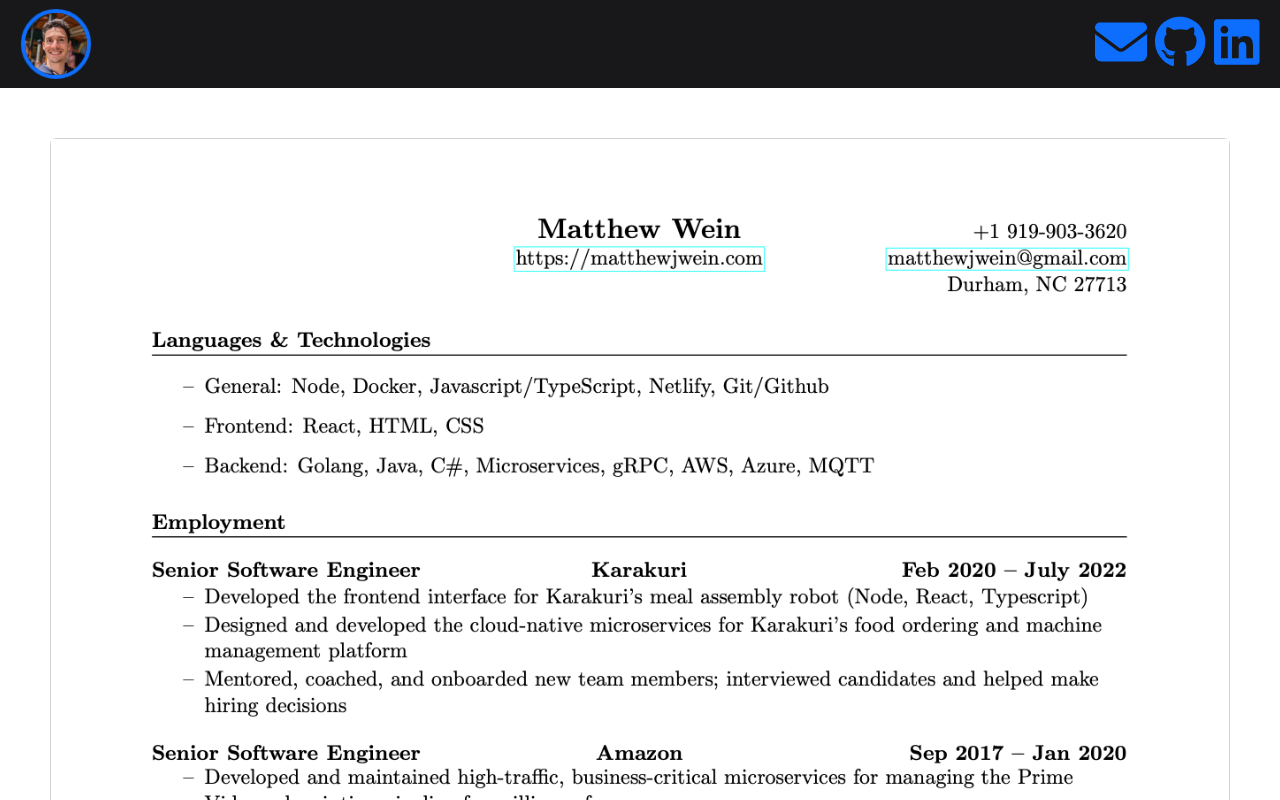
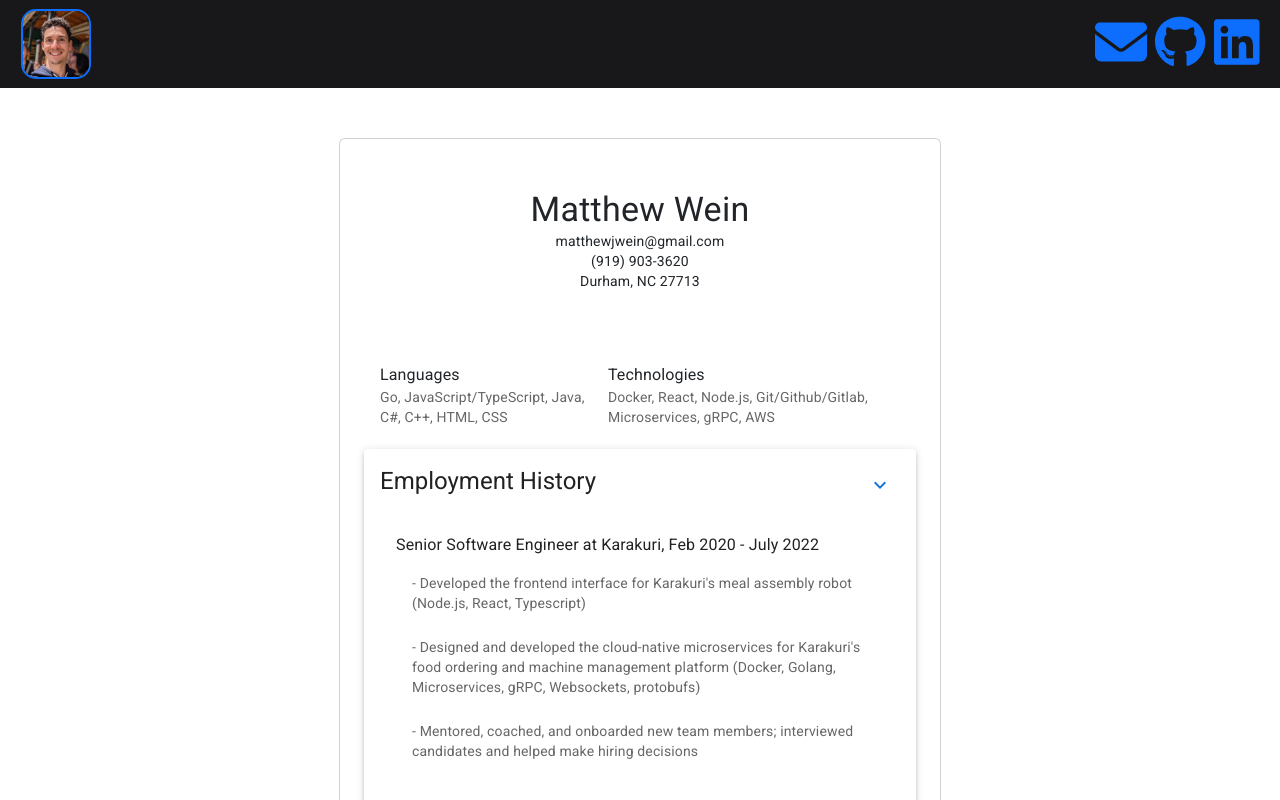
Before and after one commit to matthewjwein/HomePage, a React (Create React App) app: page / in a window 1280 px wide. Shown: the top 800 px of the page. Built offline with nearby package versions, Linux system fonts and the light colour scheme.

Commit message:
Add resume content as React Components

```diff
--- a/package.json
+++ b/package.json
@@ -7,6 +7,8 @@
     "@fortawesome/free-brands-svg-icons": "^6.4.2",
     "@fortawesome/free-solid-svg-icons": "^6.4.2",
     "@fortawesome/react-fontawesome": "^0.2.0",
+    "@mui/icons-material": "^5.14.13",
+    "@mui/material": "^5.14.13",
     "@testing-library/jest-dom": "^5.17.0",
     "@testing-library/react": "^13.4.0",
     "@testing-library/user-event": "^13.5.0",
--- a/src/App.css
+++ b/src/App.css
@@ -19,36 +19,12 @@
   width: 100%;
 }
 
-/* Define the animation keyframes */
-@keyframes rotateBackAndForth {
-  0% {
-    transform: rotate(0deg);
-  }
-
-  25% {
-    transform: rotate(3deg);
-  }
-
-  50% {
-    transform: rotate(0deg);
-  }
-
-  75% {
-    transform: rotate(-3deg);
-  }
-
-  100% {
-    transform: rotate(0deg);
-  }
-}
-
 .profile-picture {
   display: block;
   margin: auto;
   width: 70px;
-  border-radius: 35px;
-  border: 4px solid #0d6efd;
-  animation: rotateBackAndForth 4s linear infinite;
+  border-radius: 15px;
+  border: 2px solid #0d6efd;
 }
 
 .navbar {
--- a/src/components/Homepage.tsx
+++ b/src/components/Homepage.tsx
@@ -1,16 +1,80 @@
 import React from 'react';
 import Card from 'react-bootstrap/Card';
+import Resume from './Resume';
 
 interface ProjectListProps {
     projects: { id: number, dateText: string, titleText: string }[];
 }
+
+const resumeData = {
+    fullName: "Matthew Wein",
+    email: "matthewjwein@gmail.com",
+    phoneNumber: "(919) 903-3620",
+    address: "Durham, NC 27713",
+    languages: "Go, JavaScript/TypeScript, Java, C#, C++, HTML, CSS",
+    technologies: "Docker, React, Node.js, Git/Github/Gitlab, Microservices, gRPC, AWS",
+    employmentHistory: [
+        {
+            role: "Senior Software Engineer",
+            company: "Karakuri",
+            date: "Feb 2020 - July 2022",
+            accomplishments: [
+                "Developed the frontend interface for Karakuri's meal assembly robot (Node.js, React, Typescript)",
+                "Designed and developed the cloud-native microservices for Karakuri's food ordering and machine management platform (Docker, Golang, Microservices, gRPC, Websockets, protobufs)",
+                "Mentored, coached, and onboarded new team members; interviewed candidates and helped make hiring decisions",
+            ],
+        },
+        {
+            role: "SDE II",
+            company: "Amazon",
+            date: "Sep 2017 - Jan 2020",
+            accomplishments: [
+                "Developed and maintained high-traffic, business-critical microservices for managing the Prime Video subscription pipeline for millions of users",
+                "Led several multi-quarter projects, including real-time payment verification and integrating user-interaction logging, while helping to migrate to a configurable template-driven architecture",
+                "Collaborated with teammates, PMs, UX and QA to expand Prime into new marketplaces, creating technical design proposals from Business Requirement Documents, providing delivery estimates and weekly updates to PMs, leading incremental project launches, creating dashboards for metrics, setting up automated alerts, and maintaining features post-release",
+                "Led daily stand-ups with the team and mentored new and existing team members",
+            ],
+        },
+        {
+            role: "Software Engineer",
+            company: "Mozilla",
+            date: "Jan 2016 - July 2017",
+            accomplishments: [
+                "Implemented APIs for Firefox WebExtensions, an open-source, cross-browser API for add-on developers to extend the browser's capabilities",
+                "Helped Mozilla reach feature parity with the existing Chrome Extensions API by implementing the Omnibox, PageActions, and Commands APIs",
+                "Enabled WebExtensions to run on Firefox for Android by resolving numerous bugs and working with the UX team in Taiwan to add support for missing features",
+            ],
+        },
+        {
+            role: "Software Engineering Resident",
+            company: "Google",
+            date: "Sep 2014 - Sep 2015",
+            accomplishments: [
+                "Participated in a 12-month residency program for computer scientists with two 4.5 month engineering rotations on Google Inbox (focus on accessibility) and ChromeOS WiFi",
+            ],
+        },
+    ],
+    projects: [
+        {
+            title: "Coming Soon",
+            description: "Description",
+            link: "https://example.com/coming-soon",
+        },
+    ],
+    university: "Michigan State University",
+    degree: "Bachelor of Science in Computer Science",
+    certifications: [
+        "Advanced React - Meta - Coursera",
+        "Neural Networks and Deep Learning - DeepLearning.AI - Coursera",
+    ],
+};
 
 const Post: React.FC<ProjectListProps> = ({ projects }) => {
     return (
         <div>
             <div className="introduction">
                 <Card>
-                    <img className="resume" alt="resume" src="./resume.png"></img>
+                    <Resume {...resumeData} />
                 </Card>
             </div>
             {
--- /dev/null
+++ b/src/components/Resume.tsx
@@ -0,0 +1,126 @@
+import React, { useState } from 'react';
+import {
+    Box,
+    Container,
+    Typography,
+    List,
+    ListItem,
+    ListItemText,
+    Paper,
+    IconButton,
+} from '@mui/material';
+import ExpandMoreIcon from '@mui/icons-material/ExpandMore';
+
+interface ResumeProps {
+    fullName: string;
+    email: string;
+    phoneNumber: string;
+    address: string;
+    languages: string;
+    technologies: string;
+    employmentHistory: {
+        role: string;
+        company: string;
+        date: string;
+        accomplishments: string[];
+    }[];
+    projects: {
+        title: string;
+        description: string;
+        link: string;
+    }[];
+    university: string;
+    degree: string;
+    certifications: string[];
+}
+
+const Resume: React.FC<ResumeProps> = (props) => {
+    const [showContent, setShowContent] = useState({
+        "Languages & Technologies": true,
+        "Employment History": true,
+        "Projects": true,
+        "Education": true,
+        "Certifications": true,
+    });
+
+    const toggleSection = (sectionName: keyof typeof showContent) => {
+        setShowContent((prevState) => ({
+            ...prevState,
+            [sectionName]: !prevState[sectionName],
+        }));
+    };
+
+    const renderSection = (sectionName: keyof typeof showContent, content: React.ReactNode) => (
+        <Paper elevation={3} style={{ padding: '16px', marginBottom: '16px' }}>
+            <div style={{ display: 'flex', justifyContent: 'space-between' }}>
+                <Typography onClick={() => toggleSection(sectionName)} variant="h5" style={{ cursor: 'pointer' }}>
+                    {sectionName}
+                </Typography>
+                <IconButton
+                    onClick={() => toggleSection(sectionName)}
+                    color={showContent[sectionName] ? 'primary' : 'default'}
+                >
+                    <ExpandMoreIcon />
+                </IconButton>
+            </div>
+            {showContent[sectionName] && content}
+        </Paper>
+    );
+
+    return (
+        <Container maxWidth="sm">
+            <Box padding="50px" textAlign="center">
+                <Typography variant="h4">{props.fullName}</Typography>
+                <Typography textAlign="center" variant="body2" align="right">
+                    <div>{props.email}</div>
+                    <div>{props.phoneNumber}</div>
+                    <div>{props.address}</div>
+                </Typography>
+            </Box>
+
+            <List>
+                <ListItem>
+                    <ListItemText primary="Languages" secondary={props.languages} />
+                    <ListItemText primary="Technologies" secondary={props.technologies} />
+                </ListItem>
+            </List>
+
+            {renderSection('Employment History', (
+                <List>
+                    {props.employmentHistory.map((item, index) => (
+                        <ListItem key={index}>
+                            <List>
+                                <ListItemText
+                                    primary={`${item.role} at ${item.company}, ${item.date}`}
+                                />
+                                {item.accomplishments.map((accomplishment, i) => (
+                                    <ListItem key={i}>
+                                        <ListItemText secondary={" - " + accomplishment} />
+                                    </ListItem>
+                                ))}
+                            </List>
+                        </ListItem>
+                    ))}
+                </List>
+            ))}
+
+            {renderSection('Education', (
+                <Typography variant="body1">
+                    {props.university}, {props.degree}
+                </Typography>
+            ))}
+
+            {renderSection('Certifications', (
+                <List>
+                    {props.certifications.map((certification, index) => (
+                        <ListItem key={index}>
+                            <ListItemText primary={certification} />
+                        </ListItem>
+                    ))}
+                </List>
+            ))}
+        </Container>
+    );
+};
+
+export default Resume;
```
Also changed, not shown: 1 other file (tests, documents, lock files or other folders).
